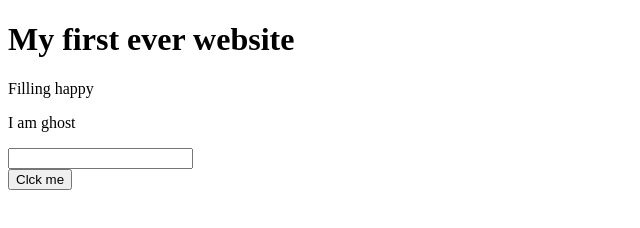
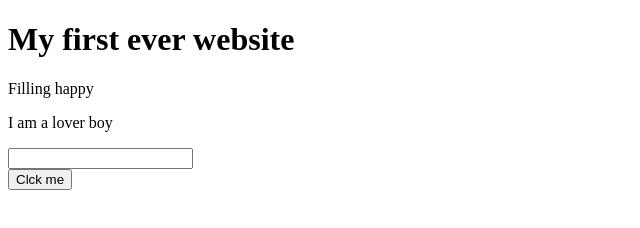
Before and after one commit to mosharaf-hossain/my-first-website, a plain HTML site: page index.html in a window 1280 px wide. Shown: the full height of the page, 0-640 px from the left. Drawn offline with Linux system fonts and the light colour scheme.

Commit message:
lover boy

```diff
--- a/index.html
+++ b/index.html
@@ -8,7 +8,7 @@
 <body>
     <h1>My first ever website</h1>
     <p>Filling happy</p>
-    <p>I am ghost</p>
+    <p>I am a lover boy</p>
     <input type="text">
     <br>
     <button>Clck me </button>
```
